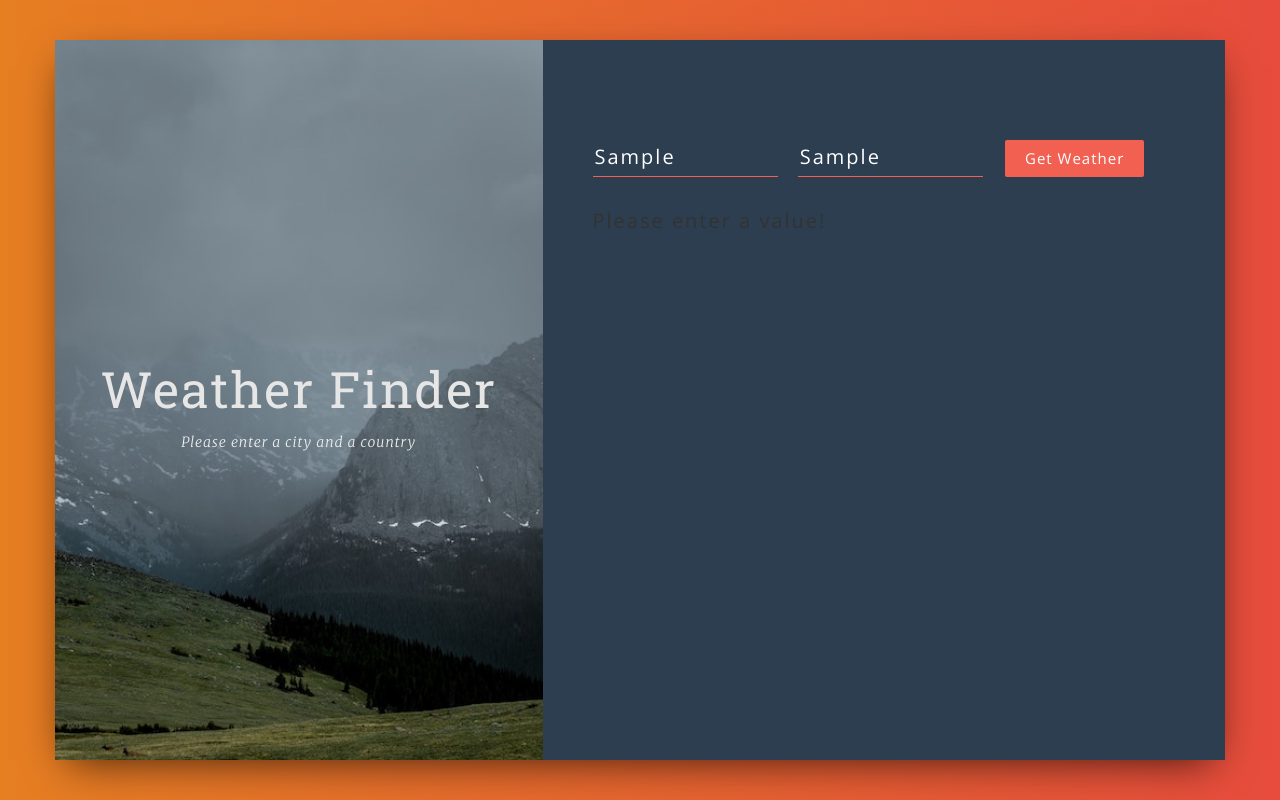
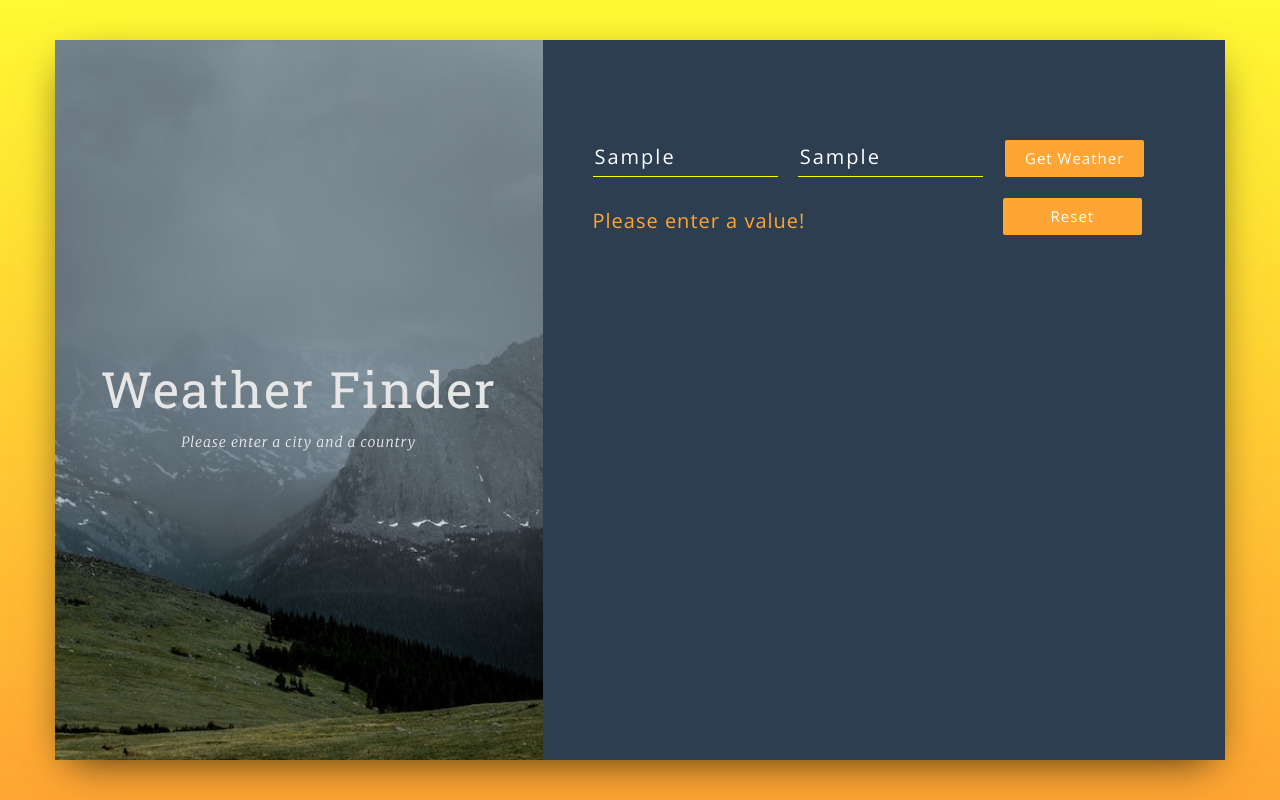
Before and after one commit to jocvegar/weather_application_react, a React (Create React App) app: page / in a window 1280 px wide. Both pictures are taken after typing "Sample", "Sample" into the empty fields and a click on the button "Get Weather". Built offline with nearby package versions, Linux system fonts and the light colour scheme; no server answers.

Commit message:
Improves form, adds favicon and changes styling

```diff
--- a/src/App.css
+++ b/src/App.css
@@ -7,7 +7,7 @@ body {
 }
 
 .wrapper {
-  background: linear-gradient(to right, #e67e22, #e74c3c);
+  background: linear-gradient(to bottom, #FFF933, #FFA533);
   height: 100vh;
   display: flex;
   justify-content: center;
@@ -60,7 +60,7 @@ body {
 input[type="text"] {
   background-color: transparent;
   border: 0;
-  border-bottom: solid 1px #f16051;
+  border-bottom: solid 1px #FFFF00;
   width: 30%;
   padding-bottom: 4px;
   color: #fff !important;
@@ -76,7 +76,7 @@ input[type="text"] {
 }
 
 input:-webkit-autofill {
-    -webkit-box-shadow: 0 0 0 30px #2c3e50 inset;
+    -webkit-box-shadow: 0 0 0 30px #FFFF00 inset;
     -webkit-text-fill-color: #fff !important;
 }
 
@@ -89,7 +89,7 @@ button {
   letter-spacing: 1px;
   font-size: 15px;
   cursor: pointer;
-  background-color: #f16051;
+  background-color: #FFA533;
   color: #fff;
   font-weight: 100;
 }
@@ -106,7 +106,7 @@ button:active {
 }
 
 .weather__key {
-  color: #f16051;
+  color: #FFFF00;
   border-bottom: solid 2px rgba(255,255,255,0.06);
   padding: 20px 0 20px 0;
   font-weight: 400;
@@ -122,8 +122,13 @@ button:active {
 }
 
 .weather__error {
-  color: #f16051;
+  color: #FFA533;
   font-size: 20px;
   letter-spacing: 1px;
   font-weight: 200;
 }
+
+.rest-form-button {
+  float: right;
+  padding-right: 4.7em;
+}
--- a/src/App.js
+++ b/src/App.js
@@ -52,7 +52,21 @@ class App extends React.Component {
         // console.log(jsonResponse);
     }
 
+    handleClick = e => {
+        document.getElementById("formId").reset();
+        this.setState({
+            temperature: undefined,
+            city: undefined,
+            country: undefined,
+            humidity: undefined,
+            description: undefined,
+            error: undefined
+        })
+    }
+
     render() {
+        const buttonStyle = {padding: '8px 3.2em', marginTop: '-1rem'}
+
         return(
             <div>
                 <div className="wrapper">
@@ -64,6 +78,9 @@ class App extends React.Component {
                                 </div>
                                 <div className="col-xs-7 form-container">
                                     <Form getWeather={this.getWeather}/>
+                                    <div className="rest-form-button">
+                                        <button style={buttonStyle} onClick={this.handleClick}>Reset</button>
+                                    </div>
                                     <Weather
                                         temperature={this.state.temperature}
                                         city={this.state.city}
@@ -83,7 +100,4 @@ class App extends React.Component {
     }
 }
 
-
-
-
 export default App;
--- a/src/components/Form.js
+++ b/src/components/Form.js
@@ -14,7 +14,7 @@ import React from 'react';
 
 const Form = (props) => {
 	return (
-		<form onSubmit={props.getWeather}>
+		<form id="formId" onSubmit={props.getWeather}>
 			<input type="text" name="city" placeholder="City..."/>
 			<input type="text" name="country" placeholder="Country..."/>
 			<button>Get Weather</button>
--- a/src/components/Weather.js
+++ b/src/components/Weather.js
@@ -29,7 +29,8 @@ class Weather extends React.Component {
 					</p>
 				}
 				{
-					this.props.error && <p classNam="weather__error">{this.props.error}</p>}
+					this.props.error && <p className="weather__error">{this.props.error}</p>
+				}
 			</div>
 		);
 	}
```
Also changed, not shown: 1 other file (tests, documents, lock files or other folders).
